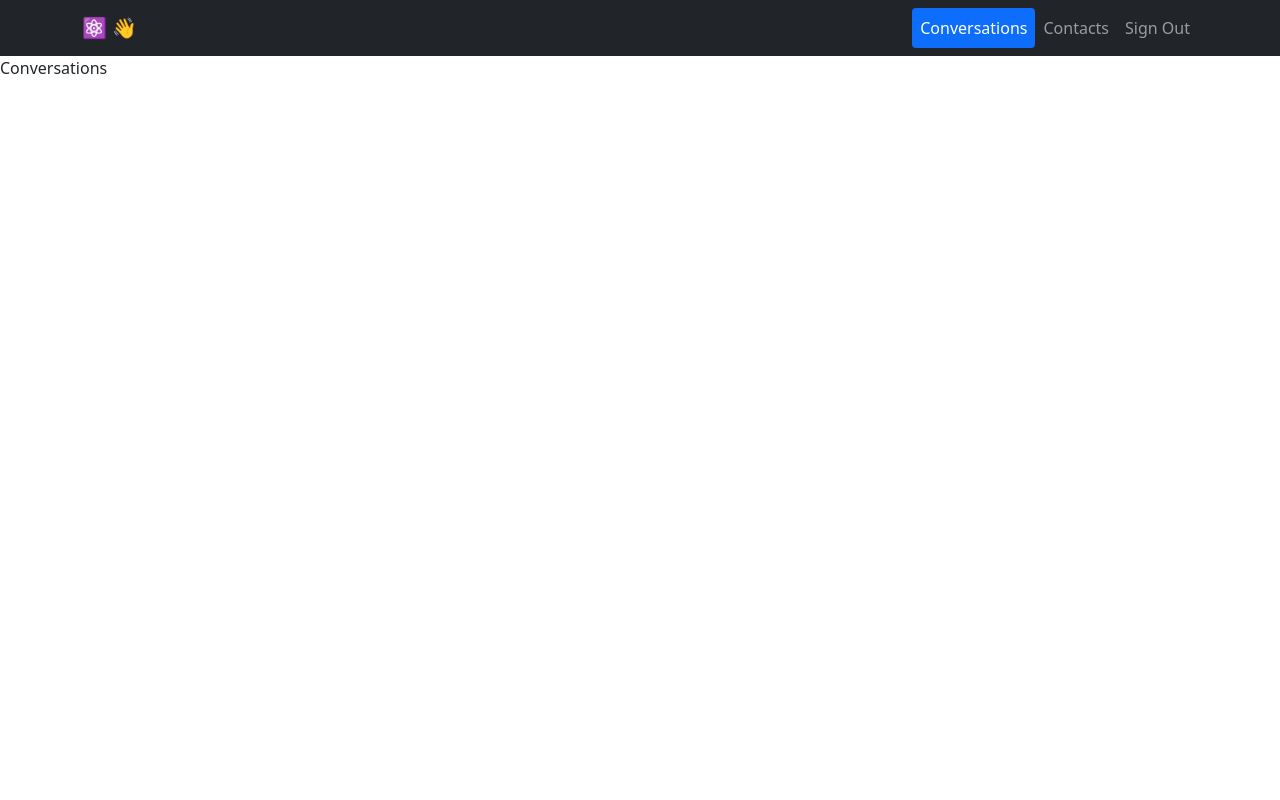
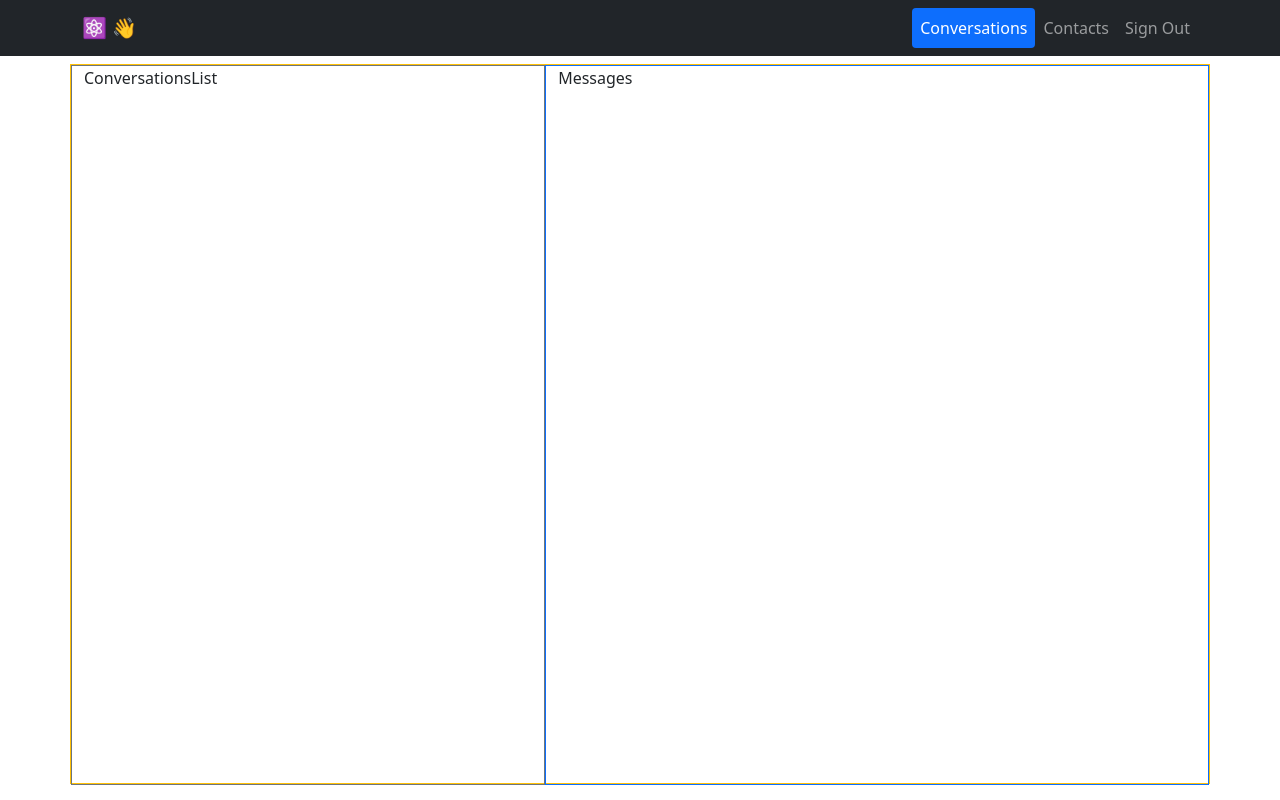
Before and after one commit to JonasBne/react-socket-chat, a React (Create React App) app in the folder client/: page / in a window 1280 px wide. Both pictures are taken after typing "Sample" into the empty fields and a click on the button "Login". Built offline with nearby package versions, Linux system fonts and the light colour scheme.

Commit message:
refactor: added grid to display conversations and messages

```diff
--- a/client/src/pages/Dashboard/Conversations.tsx
+++ b/client/src/pages/Dashboard/Conversations.tsx
@@ -1,5 +1,19 @@
 import React from 'react';
+import { Col, Container, Row } from 'react-bootstrap';
+import ConversationsList from './ConversationsList';
+import Messages from './Messages';
 
 export default function Conversations() {
-  return <div>Conversations</div>;
+  return (
+    <Container style={{ height: '90vh' }} className="mt-2 border border-warning">
+      <Row>
+        <Col xs={5} style={{ height: '90vh' }} className="border border-secondary overflow-auto">
+          <ConversationsList />
+        </Col>
+        <Col xs={7} style={{ height: '90vh' }} className="border border-primary overflow-auto">
+          <Messages />
+        </Col>
+      </Row>
+    </Container>
+  );
 }
--- /dev/null
+++ b/client/src/pages/Dashboard/ConversationsList.tsx
@@ -0,0 +1,5 @@
+import React from 'react';
+
+export default function ConversationsList() {
+  return <div>ConversationsList</div>;
+}
--- /dev/null
+++ b/client/src/pages/Dashboard/Messages.tsx
@@ -0,0 +1,5 @@
+import React from 'react';
+
+export default function Messages() {
+  return <div>Messages</div>;
+}
--- a/client/src/pages/Dashboard/TopNavBar.tsx
+++ b/client/src/pages/Dashboard/TopNavBar.tsx
@@ -1,7 +1,5 @@
 import React from 'react';
 import { Navbar, Container, Nav } from 'react-bootstrap';
-import Contacts from './Contacts';
-import Conversations from './Conversations';
 
 interface TopNavBarProps {
   activeKey: string;
@@ -38,12 +36,12 @@ export default function TopNavBar({
         >
           <Nav.Item>
             <Nav.Link eventKey={conversationsKey} onClick={() => handleActiveKey(conversationsKey)}>
-              <Conversations />
+              Conversations
             </Nav.Link>
           </Nav.Item>
           <Nav.Item>
             <Nav.Link eventKey={contactsKey} onClick={() => handleActiveKey(contactsKey)}>
-              <Contacts />
+              Contacts
             </Nav.Link>
           </Nav.Item>
           <Nav.Item>
```
